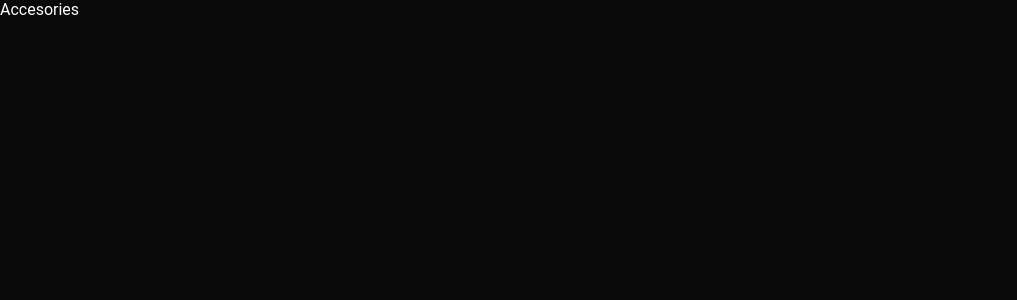
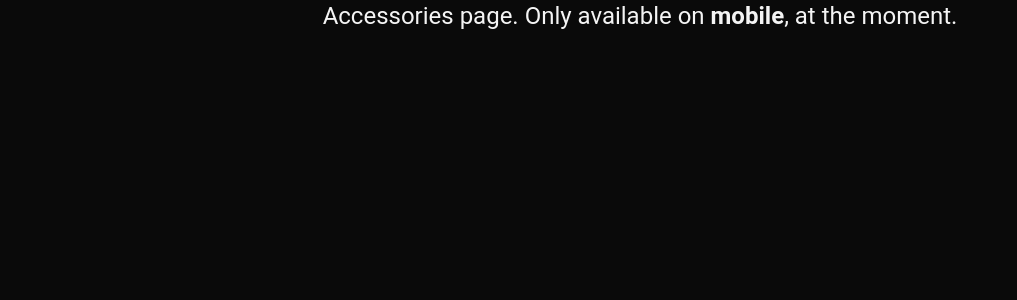
Before and after one commit to Kykal/gamering-ecommerce, a React (Create React App) app: page /accessories in a window 1280 px wide. Shown: the top 300 px of the page, without its empty margins (0-1017 px from the left). Built offline with nearby package versions, Linux system fonts and the light colour scheme.

Commit message:
Header component added

```diff
--- a/src/pages/AccessoriesPage/AccessoriesPage.jsx
+++ b/src/pages/AccessoriesPage/AccessoriesPage.jsx
@@ -1,14 +1,34 @@
 import React from 'react';
+
+
+//MATERIAL DESIGN
+//Components
+import Typography from '@mui/material/Typography';
+//Hooks
+import useMediaQuery from '@mui/material/useMediaQuery';
+
+
+//Custom components
+import { HeaderMobile } from '../../components/Header';
 
 
 //Main component content
 const AccessoriesPage = () => {
 
+	const isDesktop = useMediaQuery('(min-width: 600px)');
 
 	//Component render
 	return (
 		<>
-			<p style={{ color:"var(--white-1)" }} >Accesories</p>
+			{isDesktop && <Typography variant="h5" textAlign="center" color="var(--white-2)" >Accessories page. Only available on <strong color="var(--cyan)" >mobile</strong>, at the moment.</Typography>}
+			{!isDesktop && (
+				<>
+					<HeaderMobile />
+					<Typography variant="h6" textAlign="center" color="var(--white-2)" >
+						Accessories page
+					</Typography>
+				</>
+			)}
 		</>
 	);
 };
--- a/src/pages/ComponentsPage/ComponentsPage.jsx
+++ b/src/pages/ComponentsPage/ComponentsPage.jsx
@@ -1,14 +1,32 @@
 import React from 'react';
+
+
+//MATERIAL DESIGN
+//Components
+import Typography from '@mui/material/Typography';
+//Hooks
+import useMediaQuery from '@mui/material/useMediaQuery';
+
+
+//Custom components
+import {
+	HeaderDesktop,
+	HeaderMobile
+} from '../../components/Header';
 
 
 //Main component content
 const ComponentsPage = () => {
 
+	const isDesktop = useMediaQuery( '(min-width: 600px)' );
+
 
 	//Component render
 	return (
 		<>
-			<p style={{ color:"var(--white-1)" }} >Components</p>
+			{ isDesktop && <HeaderDesktop	/>}
+			{!isDesktop && <HeaderMobile	/>}
+			<Typography variant="h4" textAlign="center" color="var(--white-2)" >Components page</Typography>
 		</>
 	);
 };
--- a/src/pages/HomePage/HomePage.jsx
+++ b/src/pages/HomePage/HomePage.jsx
@@ -21,7 +21,7 @@ const HomePage = () => {
 	//Component render
 	return (
 		<>
-			{isDesktop	&& <HeaderDesktop />}
+			{ isDesktop	&& <HeaderDesktop />}
 			{!isDesktop && <HeaderMobile	/>}
 		</>
 	);
--- a/src/pages/PeripheralsPage/PeripheralsPage.jsx
+++ b/src/pages/PeripheralsPage/PeripheralsPage.jsx
@@ -1,13 +1,29 @@
 import React from 'react';
+
+
+//MATERIAL DESIGN
+//Hooks
+import useMediaQuery from '@mui/material/useMediaQuery';
+
+
+//Custom components
+import {
+	HeaderDesktop,
+	HeaderMobile
+} from '../../components/Header';
 
 
 //Main component content
 const PeripheralsPage = () => {
 
+	const isDesktop = useMediaQuery('(min-width: 600px)');
+
 
 	//Component render
 	return (
 		<>
+			{ isDesktop && <HeaderDesktop	/>}
+			{!isDesktop && <HeaderMobile	/>}
 			<p style={{ color:"var(--white-1)" }} >Peripherals</p>
 		</>
 	);
--- a/src/pages/SearchPage/SearchPage.jsx
+++ b/src/pages/SearchPage/SearchPage.jsx
@@ -5,8 +5,24 @@ import React from 'react';
 import { useSearchParams } from 'react-router-dom';
 
 
+//MATERIAL DESIGN
+//Components
+import Typography from '@mui/material/Typography';
+//Hooks
+import useMediaQuery from '@mui/material/useMediaQuery';
+
+
+//Custom components
+import {
+	HeaderDesktop,
+	HeaderMobile
+} from '../../components/Header';
+
+
 //Main component content
 const SearchPage = () => {
+
+	const isDesktop = useMediaQuery( '(min-width: 600px)' );
 
 	const [ searchParams ] = useSearchParams();
 
@@ -15,6 +31,8 @@ const SearchPage = () => {
 	//Component render
 	return (
 		<>
+			{ isDesktop && <HeaderDesktop	/>}
+			{!isDesktop && <HeaderMobile	/>}
 			<p style={{ color:"var(--white-1)" }} >Search - {query}</p>
 		</>
 	);
```
